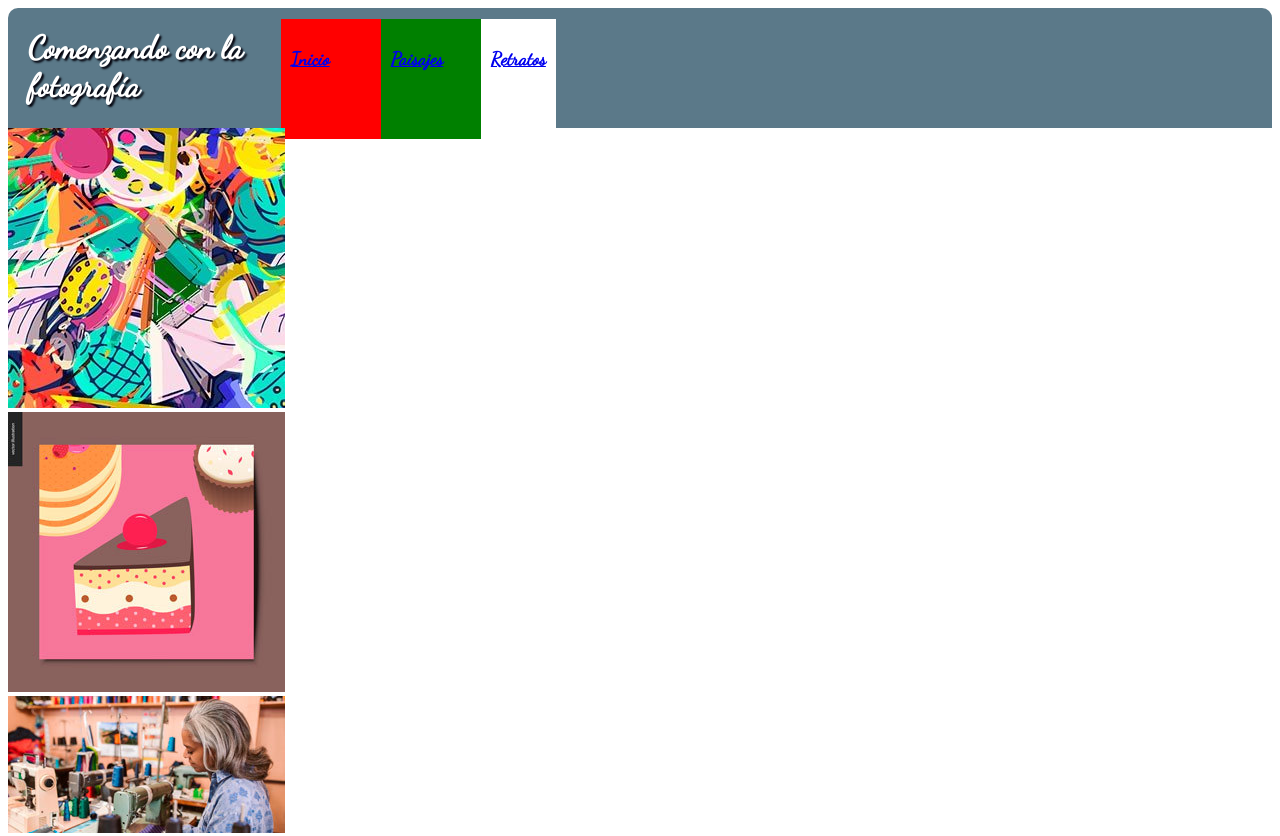
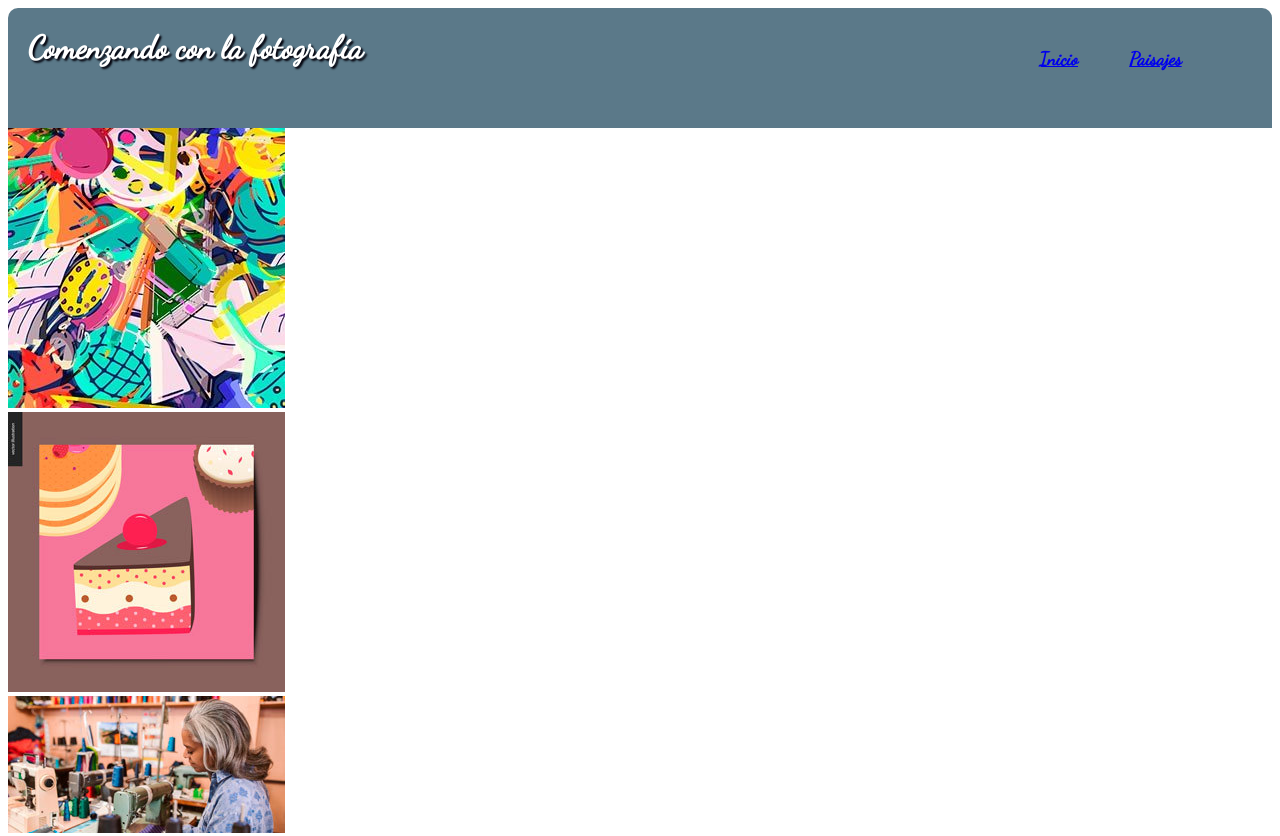
Before and after one commit to JonathanAgape/Eval_NextU_Fotografo, a plain HTML site: page index.html in a window 1280 px wide. Shown: the top 836 px of the page. Drawn offline with Linux system fonts and the light colour scheme.

Commit message:
Mejor_vision

```diff
--- a/estilo.css
+++ /dev/null
@@ -1,49 +0,0 @@
-
-*{
-	font-family: 'Dancing Script', cursive;
-}
-.contenedor{
-	background-color: #5b7989;
-	width: 100%;
-	height: 120px;
-	border-radius: 10px 10px 0 0;
-
-	display: -webkit-flex;
-	display: -ms-flexbox;
-	display: flex;
-	flex-flow: row wrap;
-	justify-content: flex-start;
-	align-items: center;
-
-}
-#comenzando{
-	width: 20%;
-	height: 100px;
-	color: white;
-	text-shadow: 2px 2px 2px  #02010a;
-	padding-left: 20px;
-
-}
-.Inicio{
-	width: 80px;
-	height: 100px;
-	background-color: red;
-	padding: 10px;
-
-}
-.Paisajes{
-width: 80px;
-height: 100px;
-background-color: green;
-padding: 10px;
-
-}
-.Retratos{
-height: 100px;
-	background-color: white;
-	padding: 10px;
-
-}
-.contenedor div{
-	justify-content: flex-end;
-}
--- a/estilos/estilo.css
+++ b/estilos/estilo.css
@@ -1,4 +1,45 @@
-#cabecera h1{
-	background-color: #5b7989
+*{
+	font-family: 'Dancing Script', cursive;
+}
+.contenedor{
+	background-color: #5b7989;
+	width: 100%;
+	height: 120px;
+	border-radius: 10px 10px 0 0;
+
+	display: -webkit-flex;
+	display: -ms-flexbox;
+	display: flex;
+	flex-flow: row wrap;
+	justify-content: flex-start;
+	align-items: center;
+
+}
+#comenzando{
+	width: 80%;
+	height: 100px;
 	color: white;
-		}
+	text-shadow: 2px 2px 2px  #02010a;
+	padding-left: 20px;
+
+}
+.Inicio{
+	width: 80px;
+	height: 100px;
+	padding-right: 0px;
+
+}
+.Paisajes{
+	width: 80px;
+	height: 100px;
+	padding: 10px;
+
+}
+.Retratos{
+	height: 100px;
+	padding: 10px;
+
+}
+.contenedor div{
+	justify-content: flex-end;
+}
--- a/index.html
+++ b/index.html
@@ -3,7 +3,7 @@
 <head>
 	<meta charset="utf-8">
 	<meta name="viewport" content="width=device-width, user-scalable=no, initial-scale=1.0">
-	<link rel="stylesheet" href="./estilo.css">
+	<link rel="stylesheet" href="estilos/estilo.css">
 	<link href="https://fonts.googleapis.com/css?family=Dancing+Script" rel="stylesheet">
 	<title>Comenzando con la Fotografia</title>
 </head>
```
